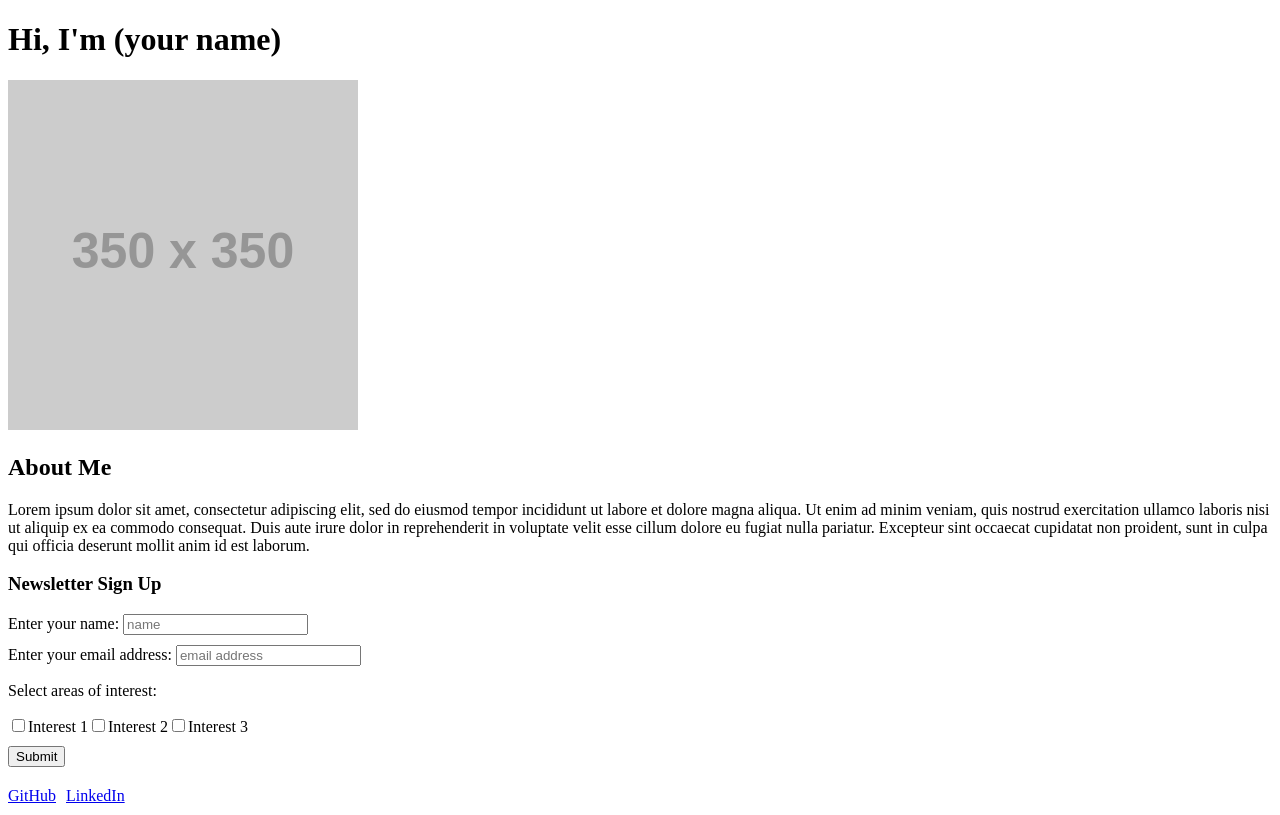
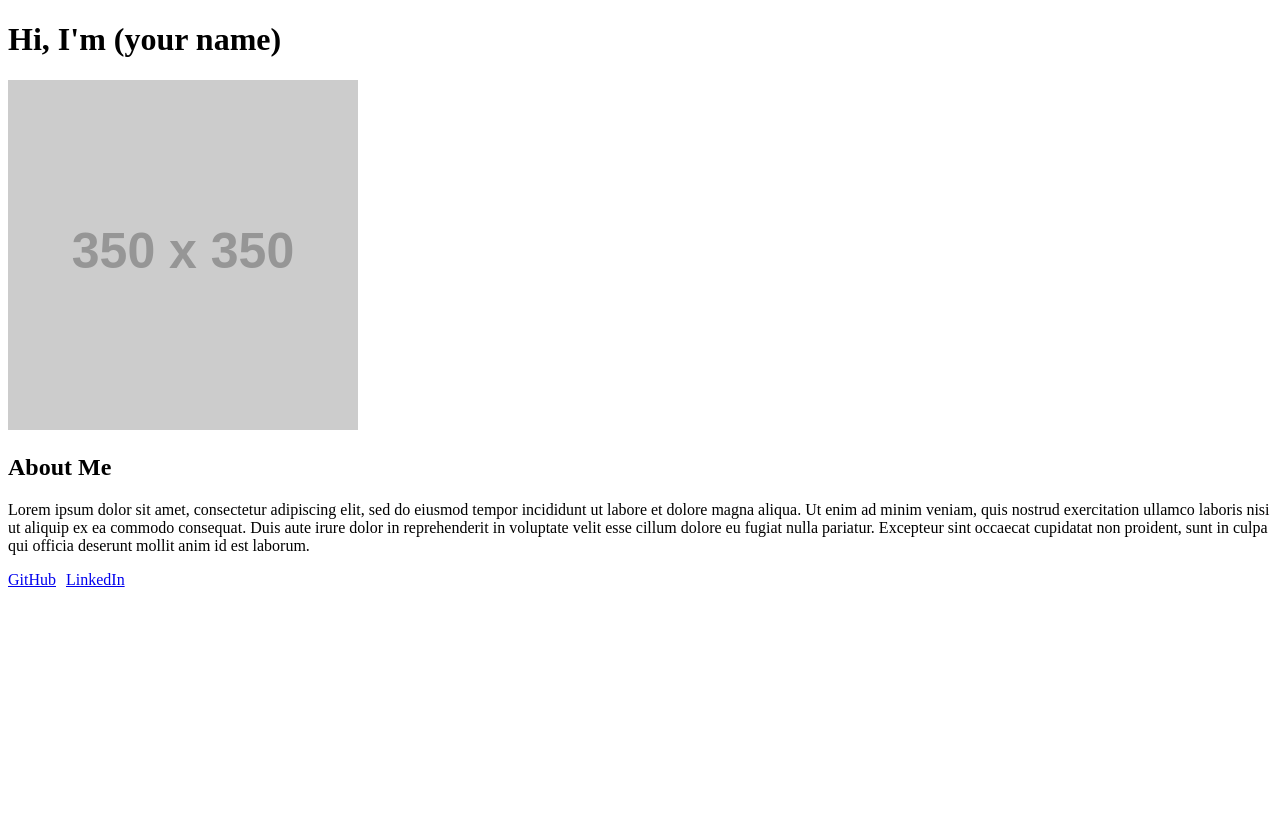
Before and after one commit to vjsangwan/react-hooks-tdd-testing-user-events-lab, a React (Create React App) app: page / in a window 1280 px wide. Built offline with nearby package versions, Linux system fonts and the light colour scheme.

Commit message:
Create starter code

```diff
--- a/src/App.js
+++ b/src/App.js
@@ -1,90 +1,4 @@
-import { useState } from 'react';
-
 function App() {
-
-  const [showMessage, setShowMessage] = useState(false);
-  const [fullName, setFullName] = useState("");
-  const [emailAddress, setEmailAddress] = useState("");
-  const [interests, setInterests] = useState({
-    interest1: false,
-    interest2: false,
-    interest3: false
-  })
-
-  const updateName = (e) => setFullName(e.target.value);
-  const updateEmailAddress = (e) => setEmailAddress(e.target.value);
-  const updateInterests = (e) => setInterests({ ...interests, [e.target.id]: e.target.checked });
-
-  const submitForm = (e) => {
-    e.preventDefault();
-    setShowMessage(true);
-  }
-
-  const displayForm = (
-    <form title='signup' onSubmit={submitForm}>
-      <h3>Newsletter Sign Up</h3>
-      <div>
-        <label htmlFor="name">Enter your name: </label>
-        <input
-          type="text"
-          value={fullName}
-          id="name"
-          placeholder='name'
-          onChange={updateName}
-        />
-      </div>
-      <div>
-        <label htmlFor="email">Enter your email address: </label>
-        <input
-          type="text"
-          value={emailAddress}
-          id="email"
-          placeholder='email address'
-          onChange={updateEmailAddress}
-        />
-      </div>
-
-      <div>
-        <p>Select areas of interest:</p>
-        <input
-          type="checkbox"
-          id="interest1"
-          checked={interests.interest1}
-          aria-checked={interests.interest1}
-          onChange={updateInterests}
-        />
-        <label htmlFor="interest1">Interest 1</label>
-        <input
-          type="checkbox"
-          id="interest2"
-          checked={interests.interest2}
-          aria-checked={interests.interest2}
-          onChange={updateInterests}
-        />
-        <label htmlFor="interest2">Interest 2</label>
-        <input
-          type="checkbox"
-          id="interest3"
-          checked={interests.interest3}
-          aria-checked={interests.interest3}
-          onChange={updateInterests}
-        />
-        <label htmlFor="interest3">Interest 3</label>
-      </div>
-      <button type="submit">Submit</button>
-    </form>
-  )
-
-  const displayMessage = (
-    <div>
-      <p>Thanks {fullName}! You are signed up for these newsletters:</p>
-      <ul>
-        { interests.interest1 ? <li>Interest 1</li> : null}
-        { interests.interest2 ? <li>Interest 2</li> : null}
-        { interests.interest3 ? <li>Interest 3</li> : null}
-      </ul>
-    </div>
-  )
 
   return (
     <main>
@@ -100,7 +14,6 @@ function App() {
         occaecat cupidatat non proident, sunt in culpa qui officia deserunt
         mollit anim id est laborum.
       </p>
-      { showMessage ? displayMessage : displayForm }
 
       <div>
         <a href="https://github.com">GitHub</a>
```
Also changed, not shown: 1 other file (tests, documents, lock files or other folders).
